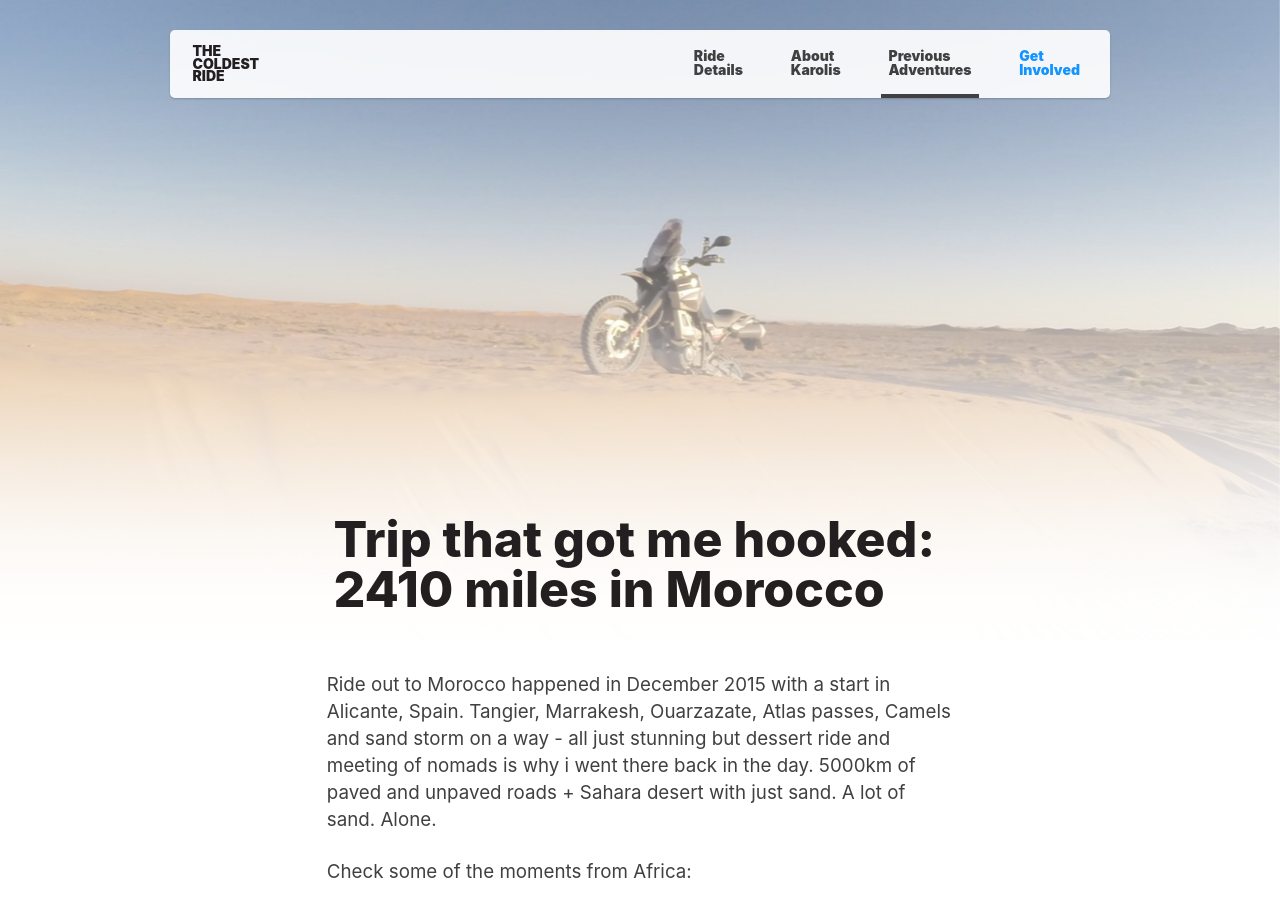
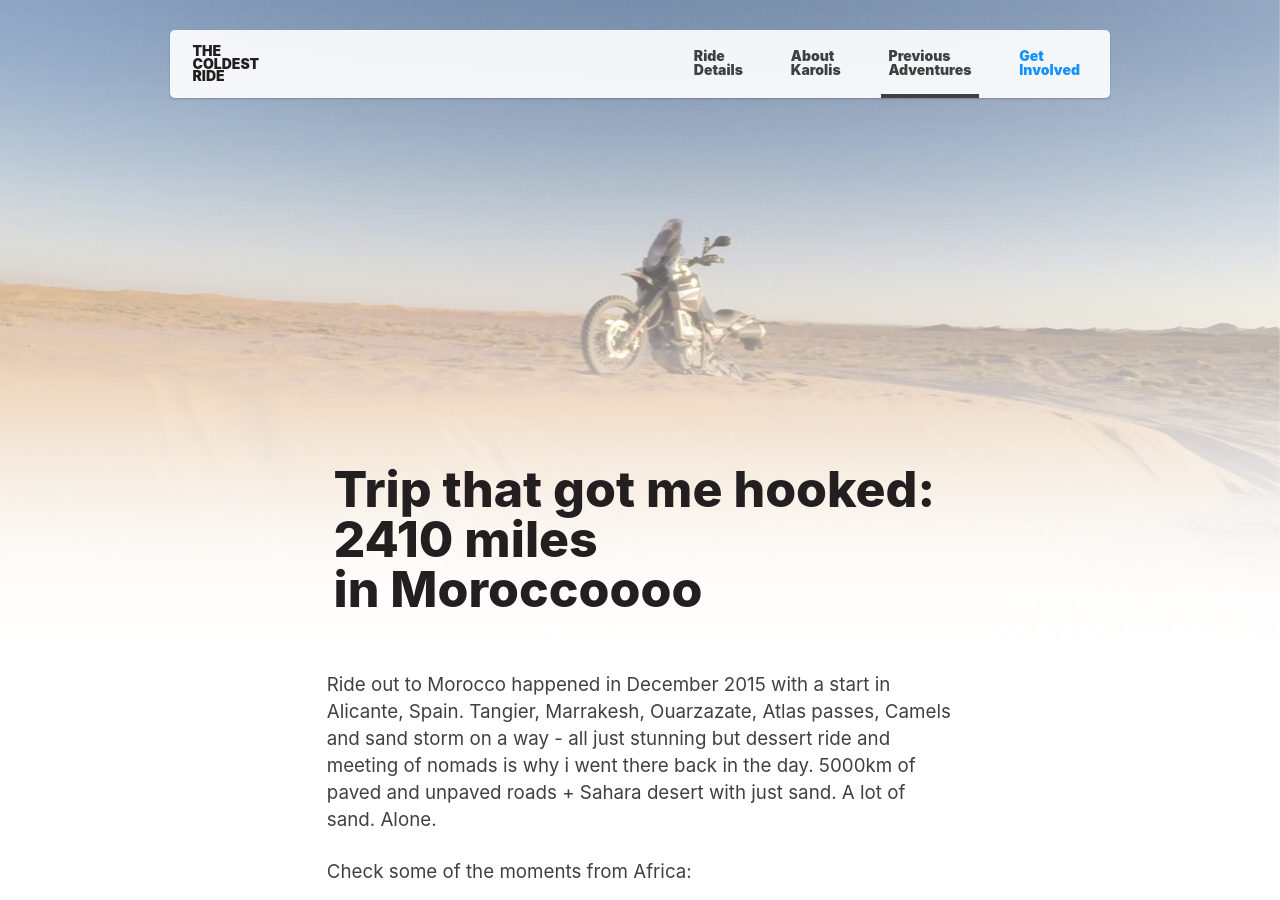
Before and after one commit to karolismieliauskas/thecoldestride.com, a Jekyll site: the page built from pages/morocco.html, in a window 1280 px wide and 900 px high. Built offline with Jekyll 4.4.1, drawn with Linux system fonts in a browser that asks for light colours.

Commit message:
Update morocco.yml

```diff
--- a/_data/morocco.yml
+++ b/_data/morocco.yml
@@ -1,5 +1,5 @@
 hero:
-  title: "Trip that got me hooked: 2410 miles in Morocco"
+  title: "Trip that got me hooked: 2410 miles in Moroccoooo"
 body: |
   Ride out to Morocco happened in December 2015 with a start in Alicante, Spain. Tangier, Marrakesh, Ouarzazate, Atlas passes, Camels and sand storm on a way - all just stunning but dessert ride and meeting of nomads is why i went there back in the day. 5000km of paved and unpaved roads + Sahara desert with just sand. A lot of sand. Alone.
 
```
